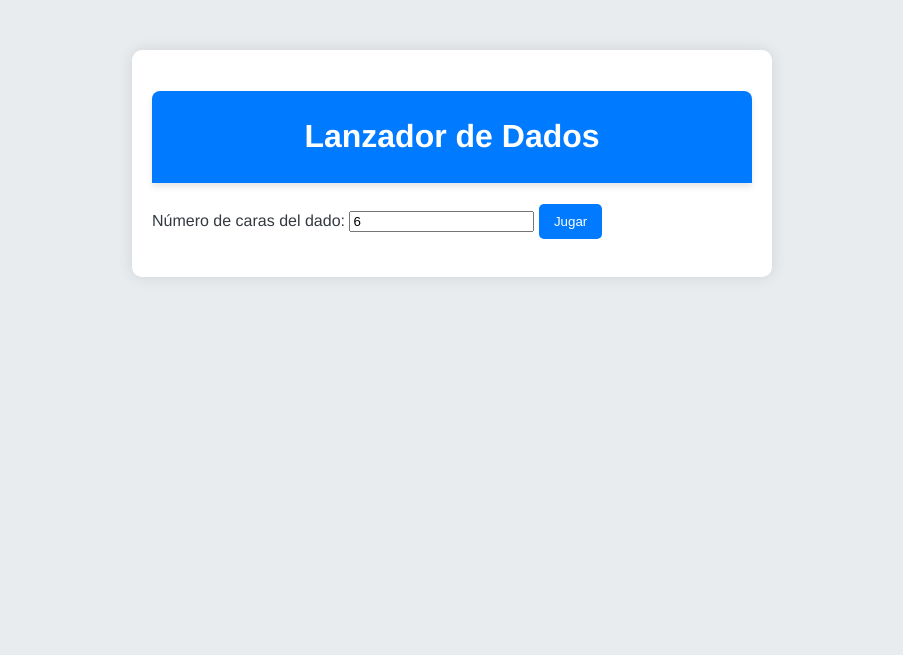
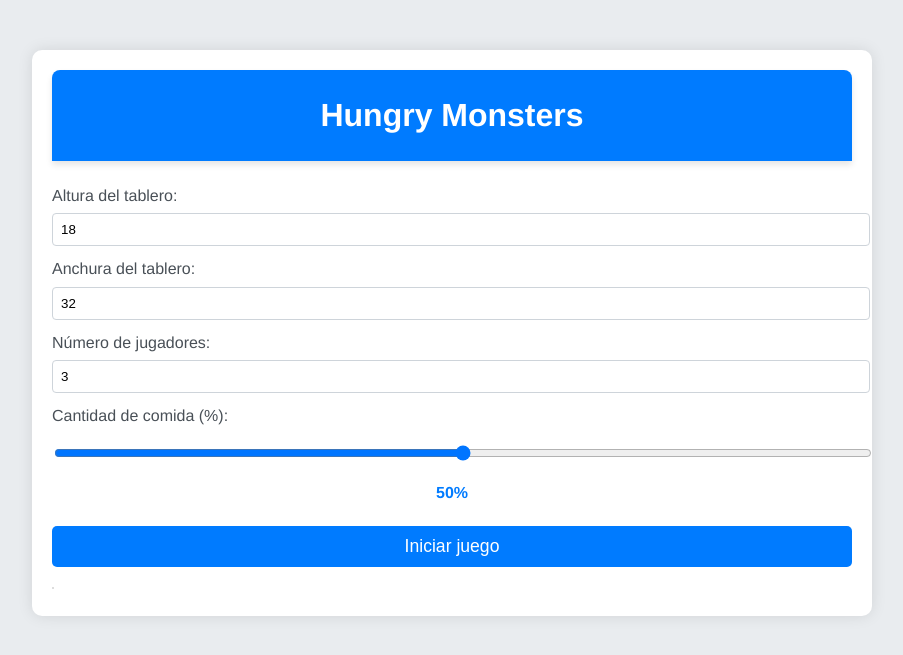
Before and after one commit to financieras/flask, a Flask app: page / in a window 1280 px wide. Shown: the top 655 px of the page, without its empty margins (188-1091 px from the left). Run offline with Flask 3, Linux system fonts and the light colour scheme.

Commit message:
dibuja el tablero

```diff
--- a/app.py
+++ b/app.py
@@ -1,5 +1,5 @@
 from flask import Flask, request, jsonify, render_template
-from game_logic import Juego    # importamos la clase Juego, de ella usaremos el método hacer_tirada
+from game_logic import HungryMonstersGame
 
 app = Flask(__name__)
 
@@ -7,17 +7,21 @@ app = Flask(__name__)
 def index():
     return render_template('index.html')
 
-@app.route('/lanzar_dado', methods=['POST'])
-def lanzar_dado_route():
+@app.route('/start_game', methods=['POST'])
+def start_game():
     data = request.json
-    num_caras = data.get('num_caras', 6)
+    height = data.get('height', 18)
+    width = data.get('width', 32)
+    num_players = data.get('num_players', 3)
+    amount_food = data.get('amount_food', 50)
 
-    # Crear instancia de Juego
-    mi_juego = Juego(num_caras)    # instanciamos mi_juego
+    # Crear instancia de HungryMonstersGame
+    game = HungryMonstersGame(height, width, num_players, amount_food)
 
-    # Usar el método de la clase
-    resultado = mi_juego.hacer_tirada() # invocamos el método hacer_tirada de la clase Juego
-    return jsonify({'resultado': resultado})
+    # Inicializar el tablero
+    board = game.initialize_board()
+
+    return jsonify({'board': board})
 
 if __name__ == '__main__':
     app.run(debug=True)
--- a/static/css/styles.css
+++ b/static/css/styles.css
@@ -1,61 +1,89 @@
 /* Estilos generales */
 body {
     font-family: 'Helvetica Neue', Arial, sans-serif;
-    background-color: #e9ecef; /* Color de fondo suave */
+    background-color: #e9ecef;
     margin: 0;
     padding: 0;
-    color: #343a40; /* Color de texto oscuro */
-    line-height: 1.6; /* Mejor lectura */
+    color: #343a40;
+    line-height: 1.6;
+}
+
+/* Contenedor principal */
+.container {
+    max-width: 800px;
+    margin: 50px auto;
+    padding: 20px;
+    background-color: #ffffff;
+    box-shadow: 0 0 15px rgba(0, 0, 0, 0.1);
+    border-radius: 10px;
 }
 
 /* Estilo para el encabezado */
 h1 {
-    color: #ffffff; /* Texto blanco */
+    color: #ffffff;
     text-align: center;
     padding: 20px;
-    background-color: #007bff; /* Azul brillante */
-    border-radius: 8px 8px 0 0; /* Bordes redondeados en la parte superior */
-    box-shadow: 0 4px 6px rgba(0, 0, 0, 0.1); /* Sombra sutil */
+    background-color: #007bff;
+    border-radius: 8px 8px 0 0;
+    box-shadow: 0 4px 6px rgba(0, 0, 0, 0.1);
+    margin-top: 0;
 }
 
-/* Estilo para los párrafos */
-p {
-    text-align: center;
-    font-size: 1.1em;
-    color: #495057; /* Color gris oscuro */
+/* Estilos para las opciones del juego */
+.options {
+    margin-bottom: 20px;
 }
 
-/* Contenedor principal */
-.container {
-    max-width: 600px; /* Ancho más pequeño */
-    margin: 50px auto; /* Centrado con margen superior */
-    padding: 20px;
-    background-color: #ffffff; /* Fondo blanco */
-    box-shadow: 0 0 15px rgba(0, 0, 0, 0.1); /* Sombra más pronunciada */
-    border-radius: 10px; /* Bordes redondeados */
+label {
+    display: block;
+    margin-bottom: 5px;
+    color: #495057;
 }
 
-/* Estilo para enlaces */
-a {
-    color: #007bff; /* Color de enlaces */
-    text-decoration: none; /* Sin subrayado */
+input[type="number"], input[type="range"] {
+    width: 100%;
+    padding: 8px;
+    margin-bottom: 10px;
+    border: 1px solid #ced4da;
+    border-radius: 4px;
 }
 
-a:hover {
-    text-decoration: underline; /* Subrayar al pasar el cursor */
+.range-value {
+    text-align: center;
+    font-weight: bold;
+    color: #007bff;
 }
 
-/* Estilo para los botones */
+/* Estilo para el botón */
 button {
-    background-color: #007bff; /* Color de fondo azul */
-    color: #ffffff; /* Texto blanco */
-    border: none; /* Sin borde */
-    padding: 10px 15px; /* Espaciado */
-    border-radius: 5px; /* Bordes redondeados */
-    cursor: pointer; /* Cambiar cursor al pasar */
-    transition: background-color 0.3s; /* Transición suave */
+    background-color: #007bff;
+    color: #ffffff;
+    border: none;
+    padding: 10px 15px;
+    border-radius: 5px;
+    cursor: pointer;
+    transition: background-color 0.3s;
+    width: 100%;
+    font-size: 1.1em;
 }
 
 button:hover {
-    background-color: #0056b3; /* Color de fondo más oscuro al pasar */
+    background-color: #0056b3;
 }
+
+/* Estilo para el tablero de juego */
+#game-board {
+    margin-top: 20px;
+    border: 1px solid #ddd;
+    display: inline-block;
+}
+
+.game-row {
+    display: flex;
+}
+
+.game-cell {
+    width: 20px;
+    height: 20px;
+    border: 1px solid #ddd;
+}
--- a/static/js/script.js
+++ b/static/js/script.js
@@ -1,44 +1,73 @@
 // Espera a que todo el contenido del DOM esté completamente cargado antes de ejecutar el script
 document.addEventListener('DOMContentLoaded', () => {
-    // Obtiene el campo de entrada para el número de caras del dado
-    const numCarasInput = document.getElementById('numCaras');
+    const heightInput = document.getElementById('height');
+    const widthInput = document.getElementById('width');
+    const numPlayersInput = document.getElementById('num-players');
+    const amountFoodInput = document.getElementById('amount-food');
+    const foodValueDisplay = document.getElementById('food-value');
+    const startBtn = document.getElementById('startBtn');
+    const gameBoard = document.getElementById('game-board');
 
-    // Obtiene el botón "Jugar"
-    const jugarBtn = document.getElementById('jugarBtn');
+    // Actualiza el valor mostrado de la cantidad de comida
+    amountFoodInput.addEventListener('input', () => {
+        foodValueDisplay.textContent = `${amountFoodInput.value}%`;
+    });
 
-    // Obtiene el párrafo donde se mostrará el resultado
-    const resultadoP = document.getElementById('resultado');
+    // Agrega un evento 'click' al botón "Iniciar juego"
+    startBtn.addEventListener('click', () => {
+        const height = parseInt(heightInput.value);
+        const width = parseInt(widthInput.value);
+        const numPlayers = parseInt(numPlayersInput.value);
+        const amountFood = parseInt(amountFoodInput.value);
 
-    // Agrega un evento 'click' al botón "Jugar"
-    jugarBtn.addEventListener('click', () => {
-        // Convierte el valor del campo de entrada a un número entero
-        const numCaras = parseInt(numCarasInput.value);
-
-        // Realiza una solicitud POST al servidor Flask en la ruta '/lanzar_dado'
-        fetch('/lanzar_dado', {
-            method: 'POST', // Especifica que la solicitud es de tipo POST
+        // Realiza una solicitud POST al servidor Flask en la ruta '/start_game'
+        fetch('/start_game', {
+            method: 'POST',
             headers: {
-                'Content-Type': 'application/json', // Indica que el cuerpo de la solicitud es en formato JSON
+                'Content-Type': 'application/json',
             },
-            // Envía el número de caras como un objeto JSON en el cuerpo de la solicitud
-            body: JSON.stringify({ num_caras: numCaras }),
+            body: JSON.stringify({
+                height: height,
+                width: width,
+                num_players: numPlayers,
+                amount_food: amountFood
+            }),
         })
-        // Maneja la respuesta del servidor
         .then(response => {
-            // Verifica si la respuesta fue exitosa
             if (!response.ok) {
                 throw new Error('Red no válida');
             }
-            return response.json(); // Convierte la respuesta a formato JSON
+            return response.json();
         })
         .then(data => {
-            // Muestra el resultado del lanzamiento en el párrafo correspondiente
-            resultadoP.textContent = `Resultado: ${data.resultado}`;
+            updateGameBoard(data.board);
         })
         .catch(error => {
-            // Maneja errores de red o de respuesta
             console.error('Error:', error);
-            resultadoP.textContent = 'Ocurrió un error al lanzar el dado.'; // Muestra un mensaje de error al usuario
+            gameBoard.textContent = 'Ocurrió un error al iniciar el juego.';
         });
     });
+
+    function updateGameBoard(board) {
+        gameBoard.innerHTML = '';
+
+        for (let row of board) {
+            const rowElement = document.createElement('div');
+            rowElement.className = 'game-row';
+            for (let cell of row) {
+                const cellElement = document.createElement('div');
+                cellElement.className = 'game-cell';
+                cellElement.style.backgroundColor = getCellColor(cell);
+                rowElement.appendChild(cellElement);
+            }
+            gameBoard.appendChild(rowElement);
+        }
+    }
+
+    function getCellColor(cell) {
+        if (cell === 'F') return 'green';  // Food
+        if (cell === '·') return 'white';  // Empty
+        if ('ABCDEFGHIJKLMNOPQRSTUVWXYZ'.includes(cell)) return 'red';  // Players
+        return 'gray';  // Unknown
+    }
 });
--- a/templates/index.html
+++ b/templates/index.html
@@ -1,41 +1,31 @@
 <!DOCTYPE html>
 <html lang="es">
 <head>
-    <!-- Especifica la codificación de caracteres para el documento -->
     <meta charset="UTF-8">
-
-    <!-- Configura la vista para dispositivos móviles, asegurando que la escala sea adecuada -->
     <meta name="viewport" content="width=device-width, initial-scale=1.0">
-
-    <!-- Título de la página que se mostrará en la pestaña del navegador -->
-    <title>Lanzador de Dados</title>
-
-    <!-- Enlaza el archivo de estilos CSS externo para dar formato a la página -->
+    <title>Hungry Monsters</title>
     <link rel="stylesheet" href="/static/css/styles.css">
-
-    <!-- Enlaza el archivo JavaScript externo que contiene la lógica del juego -->
-    <script src="/static/js/script.js" defer></script>
-    <!-- El atributo 'defer' asegura que el archivo JS se descargue de manera asíncrona y
-         se ejecute solo después de que el HTML haya sido completamente parseado,
-         lo que evita problemas al acceder a elementos del DOM antes de que estén disponibles. -->
 </head>
 <body>
-    <!-- Contenedor principal que agrupa todos los elementos de la interfaz -->
     <div class="container">
-        <!-- Título principal de la página -->
-        <h1>Lanzador de Dados</h1>
+        <h1>Hungry Monsters</h1>
+        <div class="options">
+            <label for="height">Altura del tablero:</label>
+            <input type="number" id="height" name="height" value="18" min="1" max="50">
 
-        <!-- Etiqueta que describe el campo de entrada para el número de caras del dado -->
-        <label for="numCaras">Número de caras del dado:</label>
+            <label for="width">Anchura del tablero:</label>
+            <input type="number" id="width" name="width" value="32" min="1" max="50">
 
-        <!-- Campo de entrada numérico donde el usuario puede especificar el número de caras del dado -->
-        <input type="number" id="numCaras" min="2" value="6">
+            <label for="num-players">Número de jugadores:</label>
+            <input type="number" id="num-players" name="num-players" value="3" min="2" max="26">
 
-        <!-- Botón que el usuario puede presionar para lanzar el dado -->
-        <button id="jugarBtn">Jugar</button>
-
-        <!-- Párrafo donde se mostrará el resultado del lanzamiento del dado -->
-        <p id="resultado"></p>
+            <label for="amount-food">Cantidad de comida (%):</label>
+            <input type="range" id="amount-food" name="amount-food" value="50" min="0" max="100">
+            <div id="food-value" class="range-value">50%</div>
+        </div>
+        <button id="startBtn">Iniciar juego</button>
+        <div id="game-board"></div>
     </div>
+    <script src="/static/js/script.js"></script>
 </body>
 </html>
```
Also changed, not shown: game_logic.py (+44 -5 lines).
